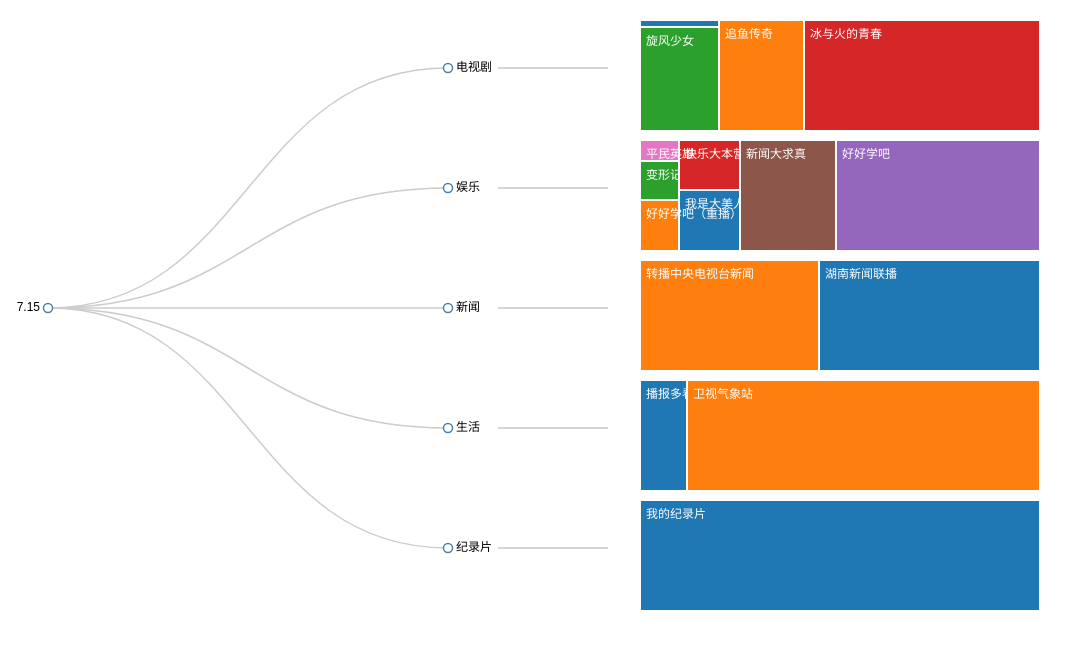
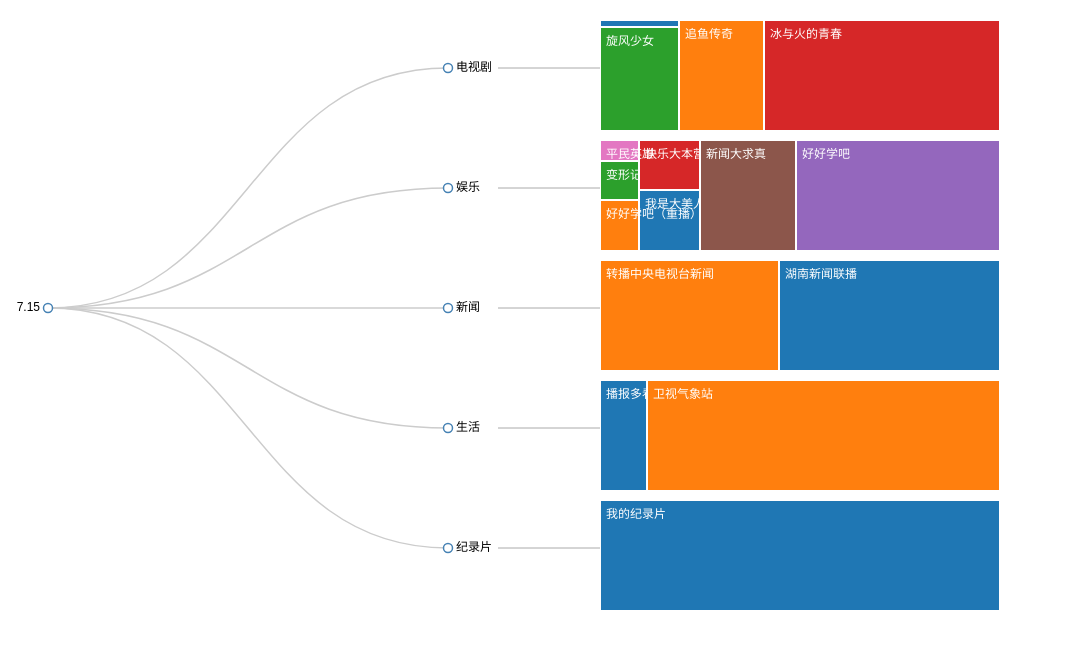
Before and after one commit to overkazaf/CloudProj, a plain HTML site: page d3/d3.html in a window 1280 px wide. Shown: the whole page, without its empty margins (0-1083 px from the left). Drawn offline with Linux system fonts and the light colour scheme.

Commit message:
enhance commits

```diff
--- a/d3/d3.html
+++ b/d3/d3.html
@@ -21,13 +21,13 @@
     		Rect : {
     			'tree' : {
     				// 左侧树的svg大小
-    				width : 600,
-    				height : 600
+    				width : 600, // 左侧树svg的宽度
+    				height : 600 // 左侧树svg的高度
     			},
     			'treemap' : {
     				width : 400, // 矩阵图的宽度
     				height : 160, // 矩阵图的高度， 程序中会动态计算, 可以不配置
-    				offsetLeft : 40 // 矩阵图的左偏移量
+    				offsetLeft : 0 // 矩阵图的左偏移量
     			}
     		},
     		// 链接线的配置
@@ -43,18 +43,21 @@
 
     	/**
     	 * [dfs 深度优先，修正初始的收视率数据结构]
-    	 * @param  {[type]} root  [description]
-    	 * @param  {[type]} depth   [description]
-    	 * @param  {[type]} limit [description]
-    	 * @return {[type]}       [description]
+    	 * @param  {[Object]} root  [根节点]
+    	 * @param  {[Number]} depth   [当前深度]
+    	 * @param  {[Number]} limit [限制的深度]
+    	 * @return {[Object]}       [description]
     	 */
     	function dfs (root, depth, limit) {
     		if (depth >= limit - 1) {
+    			// 当深度到了限制层时， 删除节点的children属性并返回， 这样可以让树不往下显示分支
     			delete root.children;
     			return root;
     		}
     		if (root.children) {
+    			// 存在树的子节点的时候， 循环向下做限制的递归处理
     			for (var i = 0, children = root.children, child; child = children[i++];) {
+    				// 深度加一， 表示又向下走了一层
     				dfs(child, depth+1, limit);
     			}
     		}
@@ -62,10 +65,10 @@
     	}
 
     	/**
-    	 * [fixedLevel 修正左侧树的入参， 限制在2层内]
-    	 * @param  {[type]} root  [根结点]
-    	 * @param  {[type]} depth [所限制的树深度]
-    	 * @return {[type]}       [description]
+    	 * [fixedLevel 修正左侧树的入参，即将数据结构处理到只有两层，使d3初始化树时只显示到第二层]
+    	 * @param  {[Object]} root  [根节点]
+    	 * @param  {[Number]} depth [所限制的树深度]
+    	 * @return {[Object]}       [修正后的根节点]
     	 */
     	function fixedLevel (root, depth) {
 			dfs(root, 0, depth);
@@ -75,7 +78,7 @@
     	/**
     	 * [isExisty 存在性验证]
     	 * @param  {[type]}  x [变量]
-    	 * @return {Boolean}   [description]
+    	 * @return {Boolean}   [是否存在]
     	 */
 		function isExisty (x) {
 			return x != null;
@@ -83,10 +86,10 @@
 
 		/**
 		 * [cloneByLimit 带层次限制的深拷贝方法]
-		 * @param  {[type]} root  [description]
-		 * @param  {[type]} key   [description]
-		 * @param  {[type]} limit [description]
-		 * @return {[type]}       [description]
+		 * @param  {[type]} root  [要拷贝的对象]
+		 * @param  {[String]} key   [限制层次在数据结构中的键值]
+		 * @param  {[Number]} limit [限制的层次]
+		 * @return {[type]}       [拷贝后的新对象]
 		 */
 		function cloneByLimit (root, key, limit) {
 			if (!root) return;
@@ -109,12 +112,13 @@
 		}
 
     	/**
-    	 * [drawTree 初始化]
+    	 * [initTree 初始化左侧的树]
     	 * @return {[type]} [description]
     	 */
     	function initTree () {
     		readTreeJson(function (data){
     			drawTree({
+    				// 入参为svg的宽度、高度、json文件的数据结构以及限制的层级
     				width: CONFIG.Rect['tree'].width,
     				height: CONFIG.Rect['tree'].height,
     				data: data,
@@ -125,7 +129,7 @@
 
     	/**
     	 * [drawTree 绘制树]
-    	 * @param  {[type]} json [配置项]
+    	 * @param  {[Object]} json [接收的配置项]
     	 * @return {[type]}      [description]
     	 */
     	function drawTree (json) {
@@ -204,6 +208,7 @@
 
     	/**
     	 * [drawTreeMap 绘制矩形图]
+    	 * @param  {[Object]} json  [接收的绘制参数]
     	 * @return {[type]} [description]
     	 */
     	function drawTreeMap (json) {
@@ -224,8 +229,8 @@
 					.attr("height", height - 10)
 					.style({
 						'position' : 'absolute',
-						'left' : CONFIG.Rect['tree'].width + CONFIG.Rect['treemap'].offsetLeft,
-						'top' : (i-1) * (height) + 20
+						'left' : CONFIG.Rect['tree'].width + CONFIG.Rect['treemap'].offsetLeft + 'px',
+						'top' : (i-1) * (height) + 20 + 'px'
 					});
 
 				var treemap = d3.layout.treemap()
@@ -260,13 +265,13 @@
 									return d.name;
 								});
 
-						rects.on("mouseover",function(d){
+					rects.on("mouseover",function(d){
 					/*
 					鼠标移入时，
-						（1）通过 selection.html() 来更改提示框的文字
-						（2）通过更改样式 left 和 top 来设定提示框的位置
-						（3）设定提示框的透明度为1.0（完全不透明）
-						*/
+					（1）通过 selection.html() 来更改提示框的文字
+					（2）通过更改样式 left 和 top 来设定提示框的位置
+					（3）设定提示框的透明度为1.0（完全不透明）
+					*/
 
 					tooltip.html("类别：" + d.parent.name + "<br/>" + "节目名称：" + d.name + "<br/>" + "收视率：" + d.attention )
 								.style("left", (d3.event.pageX) + "px")
@@ -289,9 +294,9 @@
 
 
     	/**
-    	 * [readJson 读json文件]
-    	 * @param  {[type]}   filename [description]
-    	 * @param  {Function} callback [description]
+    	 * [readJson 能用的基于d3的json文件读取函数]
+    	 * @param  {[String]}   filename [文件名]
+    	 * @param  {Function} callback [回调函数]
     	 * @return {[type]}            [description]
     	 */
     	function readJson (filename, callback){
@@ -303,13 +308,18 @@
 
     	/**
     	 * [readTreeJson 读左侧树的配置文件]
-    	 * @param  {Function} callback [description]
+    	 * @param  {Function} callback [配置文件读取后的回调]
     	 * @return {[type]}            [description]
     	 */
     	function readTreeJson (callback) {
     		readJson(CONFIG.JsonFile['tree'], callback);
     	}
 
+    	/**
+    	 * [readTreeMapJson 读右侧矩阵图的配置文件]
+    	 * @param  {Function} callback [配置文件读取后的回调]
+    	 * @return {[type]}            [description]
+    	 */
     	function readTreeMapJson (callback) {
     		readJson(CONFIG.JsonFile['treemap'], callback);
     	}
```
Also changed, not shown: 1 other file.
